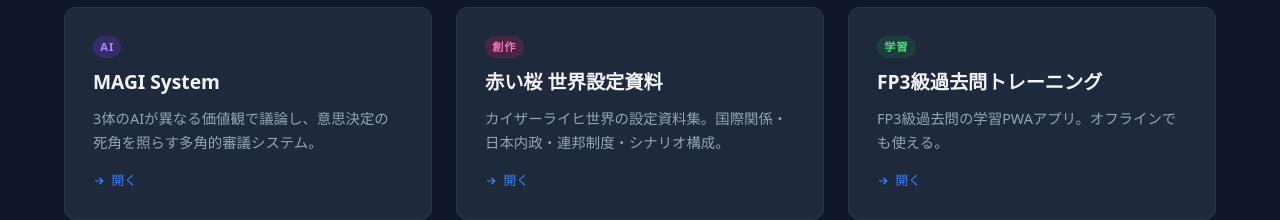
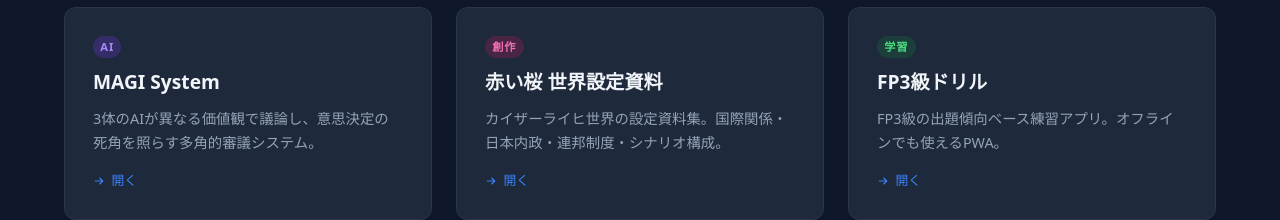
Before and after one commit to ramdamain-commits/portal, a plain HTML site: page index.html in a window 1280 px wide. Shown: the part 708-928 px from the top of the page. Drawn offline with Linux system fonts and the light colour scheme; no server answers.

Commit message:
修正: catalog 管理移行、token URL 除去、FP3 名称変更
- CATALOG-START/END マーカーを追加し setting/projects.json 起点の管理に移行
- 健康管理カードから token 付き GAS URL を除去（P0-1 対応）
- FP3級過去問トレーニング → FP3級ドリル に統一
- README から PWA 対応記載を削除（実装なし）

Co-Authored-By: Claude Opus 4.6 <noreply@anthropic.com>

```diff
--- a/index.html
+++ b/index.html
@@ -580,6 +580,8 @@
   <main class="projects" id="main-content">
     <ul class="grid" role="list">
 
+      <!-- CATALOG-START: この領域は setting/Invoke-ProjectCatalog.ps1 が生成。手編集しない -->
+
       <!-- 1. SSD価格トラッカー -->
       <li class="card-item" data-category="ツール">
         <a
@@ -633,10 +635,11 @@
       </li>
 
       <!-- 3. 健康管理「律」 -->
+      <!-- TODO: P0-1 解決後に公開 endpoint URL を設定。token 付き URL を除去済み -->
       <li class="card-item" data-category="ヘルスケア">
         <a
           class="card"
-          href="https://script.google.com/macros/s/AKfycbx-qlHpijg69OWcfVCc46Dg46TXZCggeJIW9SpDEtuDXlqDj6ES227QvZS4w6J65hPa7Q/exec?page=weight-trend&amp;shared_token=4e93ae93-efb9-4fc3-be0d-f9afc8d076123875877a468d4a728d47734d609965de"
+          href="#"
           target="_blank"
           rel="noopener"
           aria-label="健康管理「律」（新しいタブで開く）"
@@ -711,22 +714,22 @@
         </a>
       </li>
 
-      <!-- 6. FP3級過去問トレーニング -->
+      <!-- 6. FP3級ドリル -->
       <li class="card-item" data-category="学習">
         <a
           class="card"
           href="https://ramdamain-commits.github.io/fp3-training/"
           target="_blank"
           rel="noopener"
-          aria-label="FP3級過去問トレーニング（新しいタブで開く）"
+          aria-label="FP3級ドリル（新しいタブで開く）"
         >
           <span
             class="card__tag"
             style="background-color: rgba(21, 128, 61, 0.25); color: #4ade80;"
           >学習</span>
-          <h2 class="card__title">FP3級過去問トレーニング</h2>
+          <h2 class="card__title">FP3級ドリル</h2>
           <p class="card__desc">
-            FP3級過去問の学習PWAアプリ。オフラインでも使える。
+            FP3級の出題傾向ベース練習アプリ。オフラインでも使えるPWA。
           </p>
           <span class="card__footer" aria-hidden="true">
             <svg width="12" height="12" viewBox="0 0 16 16" fill="none" xmlns="http://www.w3.org/2000/svg">
@@ -736,6 +739,8 @@
           </span>
         </a>
       </li>
+
+      <!-- CATALOG-END -->
 
       <!-- フィルター結果が 0 件のとき表示 -->
       <li class="no-results" aria-live="polite" role="status">
```
Also changed, not shown: 2 other files.
